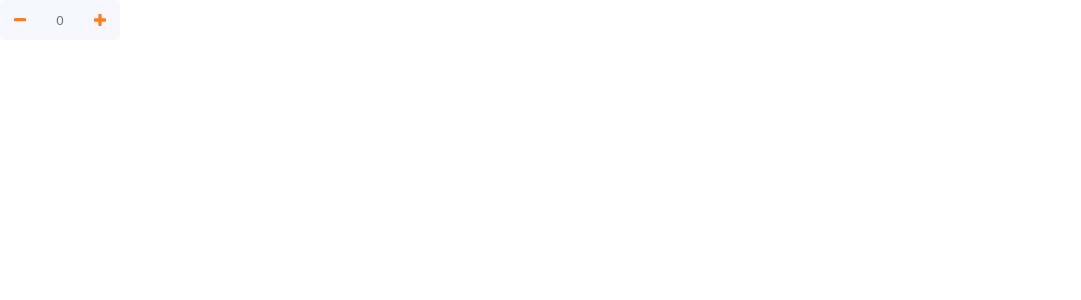
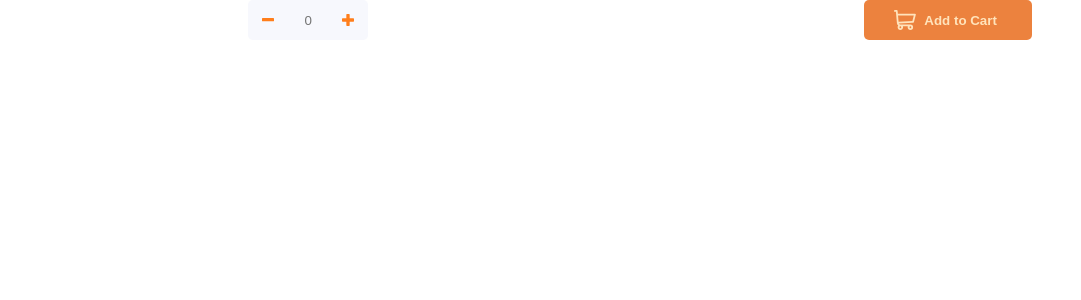
Before and after one commit to MarcelloAragoni/ecommerce, a React (Create React App) app: page / in a window 1280 px wide. Shown: the top 300 px of the page, without its empty margins (0-1081 px from the left). Built offline with nearby package versions, Linux system fonts and the light colour scheme.

Commit message:
Created ProdSelector Component (#4)
**Trello:** https://trello.com/c/pFaFRHnB/5-product-view-page

## Description

Created ProdSelector Component

## Screenshot

![image](https://user-images.githubusercontent.com/32502447/164365996-2b73dd5a-df83-4fd5-8fe5-fac5c25f7e66.png)

```diff
--- a/src/App.js
+++ b/src/App.js
@@ -1,10 +1,10 @@
 import "./App.css";
-import Quantity from "./components/Quantity/Quantity";
+import ProdSelector from "./pages/ProductPage/ProdSelector/ProdSelector";
 
 function App() {
   return (
     <>
-      <Quantity />
+      <ProdSelector />
     </>
   );
 }
--- /dev/null
+++ b/src/pages/ProductPage/ProdSelector/ProdSelector.jsx
@@ -0,0 +1,13 @@
+import Button from "../../../components/Button/Button";
+import Quantity from "../../../components/Quantity/Quantity";
+
+import "./ProdSelector.scss";
+
+export default function ProdSelector() {
+  return (
+    <div className="Product-selector">
+      <Quantity />
+      <Button color="orange" icon="add" text="Add to Cart" />
+    </div>
+  );
+}
--- /dev/null
+++ b/src/pages/ProductPage/ProdSelector/ProdSelector.scss
@@ -0,0 +1,5 @@
+.Product-selector{
+  display: flex;
+  flex-direction: row;
+  justify-content: space-around;
+}
```
